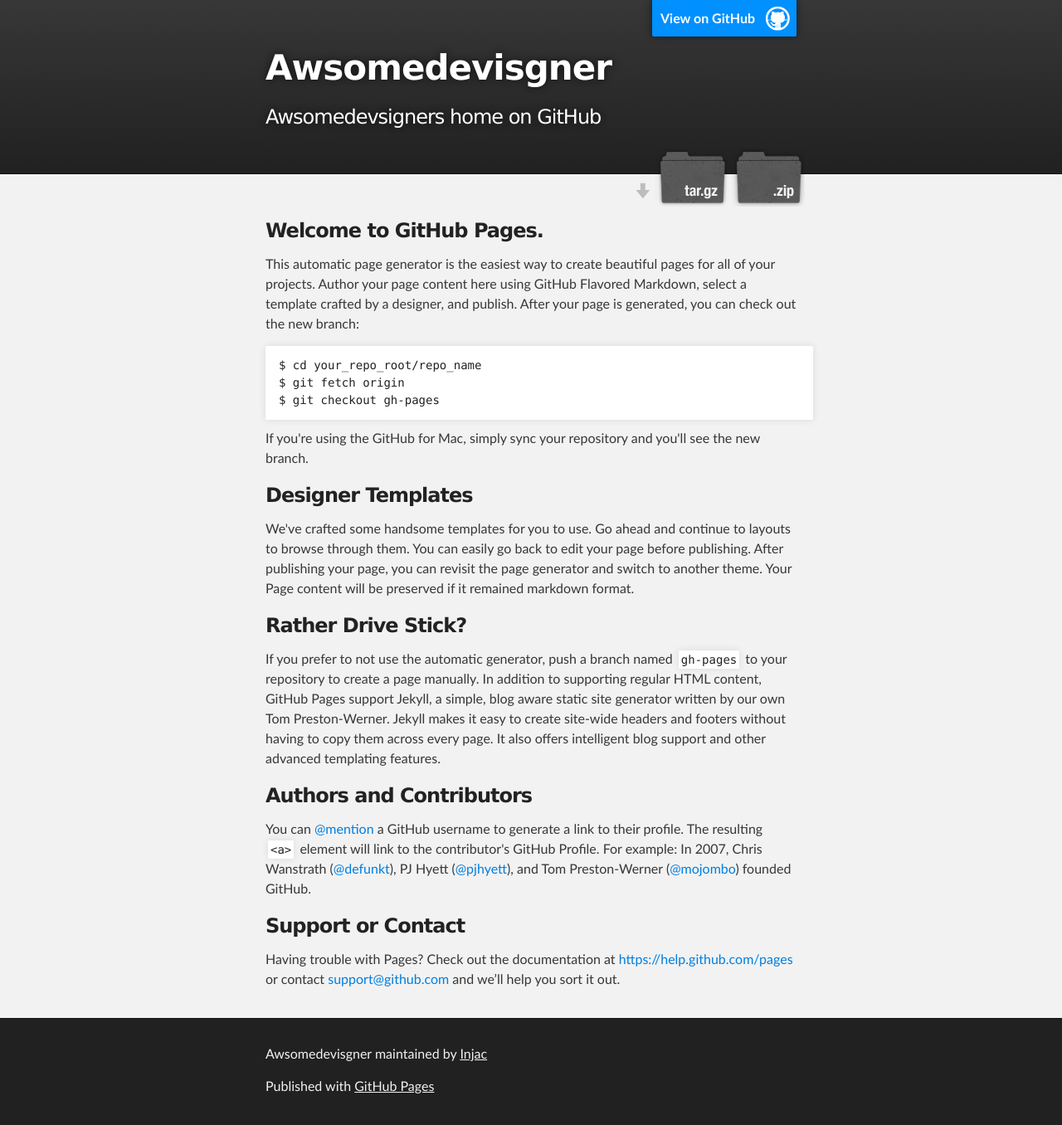
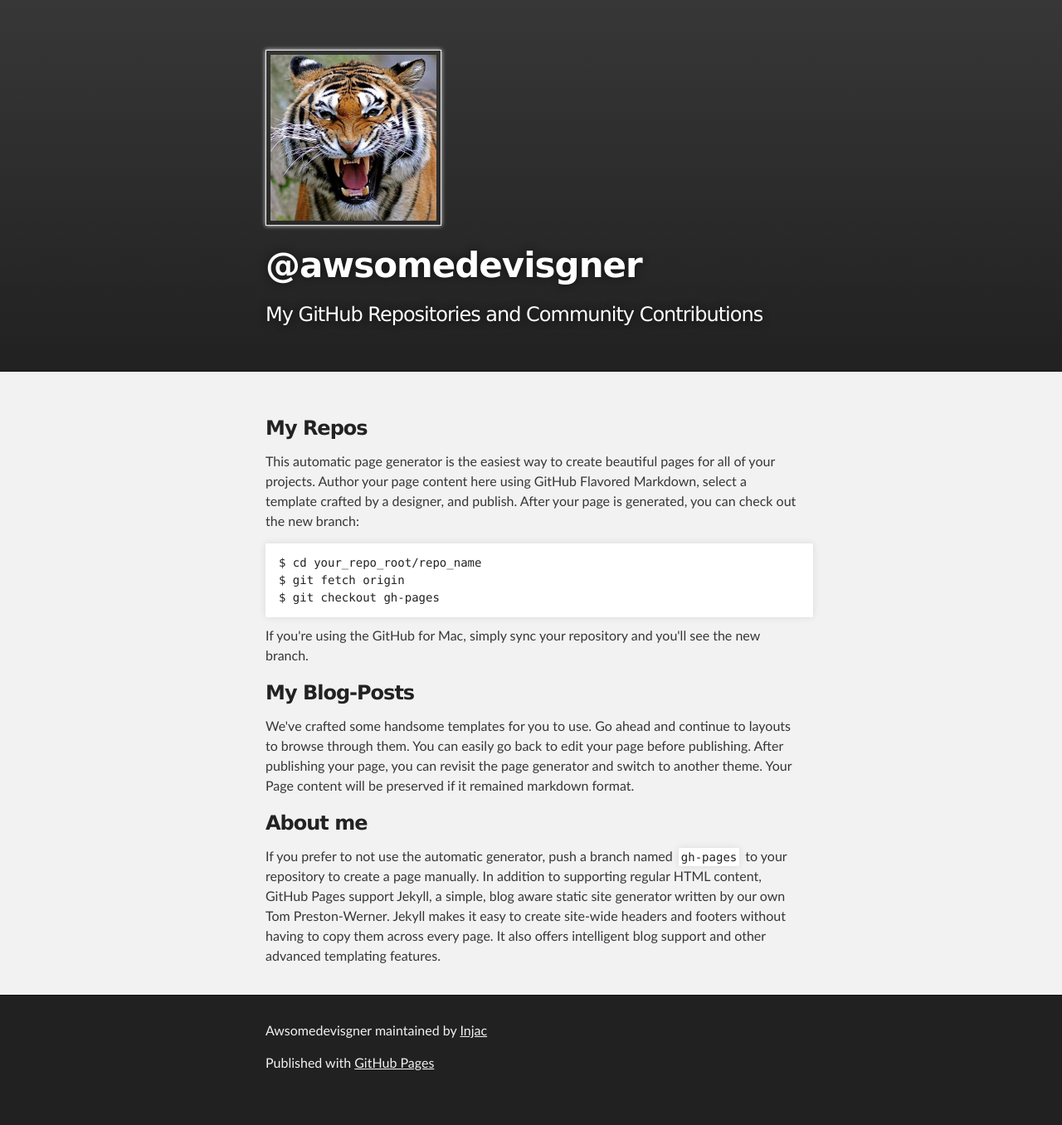
Before and after one commit to Injac/awsomedevisgner, a plain HTML site: page index.html in a window 1280 px wide. Shown: the whole page at 83% size. After the commit the page ends 1328 px from the top, so only its background shows below. Drawn offline with Linux system fonts and the light colour scheme.

Commit message:
changed the content a bit

```diff
--- a/index.html
+++ b/index.html
@@ -15,24 +15,18 @@
 
     <!-- HEADER -->
     <div id="header_wrap" class="outer">
-        <header class="inner">
-          <a id="forkme_banner" href="https://github.com/Injac/awsomedevisgner">View on GitHub</a>
+        <header class="inner"><img src="images/EmrhTJKH_400x400.jpeg" width="200" height="200" alt=""/>
 
-          <h1 id="project_title">Awsomedevisgner</h1>
-          <h2 id="project_tagline">Awsomedevsigners home on GitHub</h2>
-
-            <section id="downloads">
-              <a class="zip_download_link" href="https://github.com/Injac/awsomedevisgner/zipball/master">Download this project as a .zip file</a>
-              <a class="tar_download_link" href="https://github.com/Injac/awsomedevisgner/tarball/master">Download this project as a tar.gz file</a>
-            </section>
-        </header>
+          <h1 id="project_title">@awsomedevisgner</h1>
+          <h2 id="project_tagline">My GitHub Repositories and Community Contributions</h2>
+</header>
     </div>
 
     <!-- MAIN CONTENT -->
     <div id="main_content_wrap" class="outer">
       <section id="main_content" class="inner">
         <h3>
-<a id="welcome-to-github-pages" class="anchor" href="#welcome-to-github-pages" aria-hidden="true"><span class="octicon octicon-link"></span></a>Welcome to GitHub Pages.</h3>
+<a id="welcome-to-github-pages" class="anchor" href="#welcome-to-github-pages" aria-hidden="true"><span class="octicon octicon-link"></span></a>My Repos</h3>
 
 <p>This automatic page generator is the easiest way to create beautiful pages for all of your projects. Author your page content here using GitHub Flavored Markdown, select a template crafted by a designer, and publish. After your page is generated, you can check out the new branch:</p>
 
@@ -44,25 +38,20 @@ $ git checkout gh-pages
 <p>If you're using the GitHub for Mac, simply sync your repository and you'll see the new branch.</p>
 
 <h3>
-<a id="designer-templates" class="anchor" href="#designer-templates" aria-hidden="true"><span class="octicon octicon-link"></span></a>Designer Templates</h3>
+<a id="designer-templates" class="anchor" href="#designer-templates" aria-hidden="true"><span class="octicon octicon-link"></span></a>My Blog-Posts</h3>
 
 <p>We've crafted some handsome templates for you to use. Go ahead and continue to layouts to browse through them. You can easily go back to edit your page before publishing. After publishing your page, you can revisit the page generator and switch to another theme. Your Page content will be preserved if it remained markdown format.</p>
 
 <h3>
-<a id="rather-drive-stick" class="anchor" href="#rather-drive-stick" aria-hidden="true"><span class="octicon octicon-link"></span></a>Rather Drive Stick?</h3>
+<a id="rather-drive-stick" class="anchor" href="#rather-drive-stick" aria-hidden="true"><span class="octicon octicon-link"></span></a>About me</h3>
 
 <p>If you prefer to not use the automatic generator, push a branch named <code>gh-pages</code> to your repository to create a page manually. In addition to supporting regular HTML content, GitHub Pages support Jekyll, a simple, blog aware static site generator written by our own Tom Preston-Werner. Jekyll makes it easy to create site-wide headers and footers without having to copy them across every page. It also offers intelligent blog support and other advanced templating features.</p>
 
 <h3>
-<a id="authors-and-contributors" class="anchor" href="#authors-and-contributors" aria-hidden="true"><span class="octicon octicon-link"></span></a>Authors and Contributors</h3>
 
-<p>You can <a href="https://github.com/blog/821" class="user-mention">@mention</a> a GitHub username to generate a link to their profile. The resulting <code>&lt;a&gt;</code> element will link to the contributor's GitHub Profile. For example: In 2007, Chris Wanstrath (<a href="https://github.com/defunkt" class="user-mention">@defunkt</a>), PJ Hyett (<a href="https://github.com/pjhyett" class="user-mention">@pjhyett</a>), and Tom Preston-Werner (<a href="https://github.com/mojombo" class="user-mention">@mojombo</a>) founded GitHub.</p>
 
 <h3>
-<a id="support-or-contact" class="anchor" href="#support-or-contact" aria-hidden="true"><span class="octicon octicon-link"></span></a>Support or Contact</h3>
 
-<p>Having trouble with Pages? Check out the documentation at <a href="https://help.github.com/pages">https://help.github.com/pages</a> or contact <a href="mailto:support@github.com">support@github.com</a> and we’ll help you sort it out.</p>
-      </section>
     </div>
 
     <!-- FOOTER  -->
```
Also changed, not shown: images/EmrhTJKH_400x400.jpeg (added).
